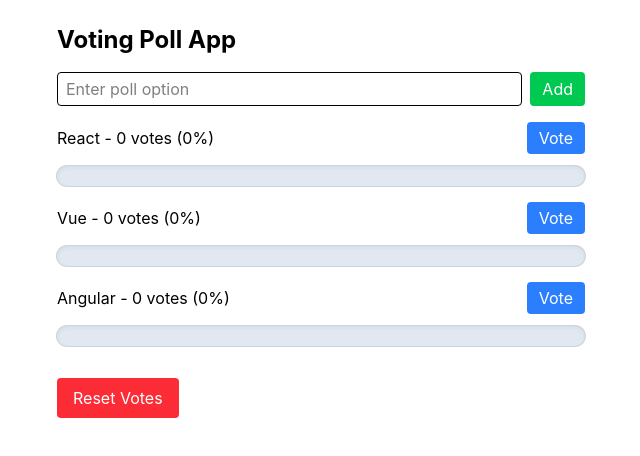
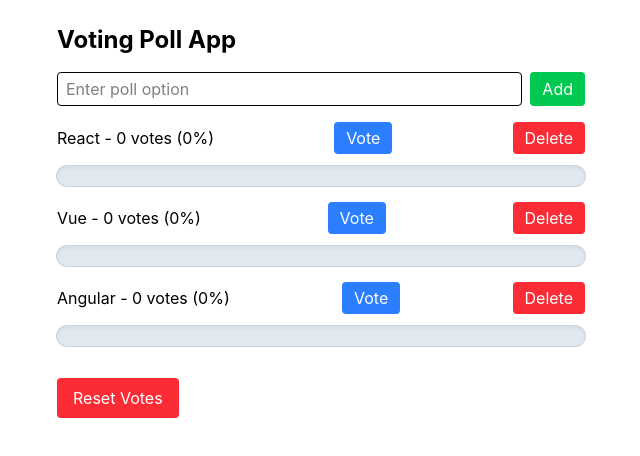
Before and after one commit to safiabulle/Voting-Poll-App, a React (Vite) app: page / in a window 1280 px wide. Shown: the top 456 px of the page, without its empty margins (319-959 px from the left). Built offline with nearby package versions, Linux system fonts and the light colour scheme.

Commit message:
added delete poll option

```diff
--- a/src/App.jsx
+++ b/src/App.jsx
@@ -42,6 +42,14 @@
   setHasVoted(false);
 };
 
+// delete poll option
+const handleDeleteOption = (id) => {
+  setOptions(prevOptions =>
+    prevOptions.filter(option => option.id !== id)
+  );
+};
+
+
 //Add a new poll option from user input
 const handleAddOption = (name) => {
   setOptions(prevOptions => [
@@ -69,6 +77,7 @@
 
       <PollList options={options}
       onVote={handleVote}
+      onDelete={handleDeleteOption}
       hasVoted={hasVoted}
       totalVotes={totalVotes}
       />
@@ -78,6 +87,7 @@
       >
       Reset Votes
       </button>
+
     </div>
   );
 }
--- a/src/components/PollList.jsx
+++ b/src/components/PollList.jsx
@@ -1,6 +1,6 @@
 import PollOption from "./PollOption";
 
-const PollList = ({ options, onVote, hasVoted, totalVotes  }) => {
+const PollList = ({ options, onVote, onDelete, hasVoted, totalVotes  }) => {
 
   return (
     <div>
@@ -9,6 +9,7 @@
           key={option.id}
           option={option}
           onVote={onVote}
+          onDelete={onDelete}
           hasVoted={hasVoted}
            totalVotes={totalVotes}
         />
--- a/src/components/PollOption.jsx
+++ b/src/components/PollOption.jsx
@@ -1,4 +1,4 @@
-const PollOption = ({ option, onVote, hasVoted, totalVotes }) => {
+const PollOption = ({ option, onVote, onDelete, hasVoted, totalVotes }) => {
    const percentage = totalVotes === 0
   ? 0
   : Math.round((option.votes / totalVotes) * 100);
@@ -18,6 +18,13 @@
         >
           Vote
         </button>
+
+        <button
+      onClick={() => onDelete(option.id)}
+      className="bg-red-500 text-white px-3 py-1 rounded"
+       >
+       Delete
+      </button>
       </div>
 
  <div className="w-full h-5 mt-3 overflow-hidden rounded-full bg-slate-200 shadow-inner ring-1 ring-slate-300">
```
